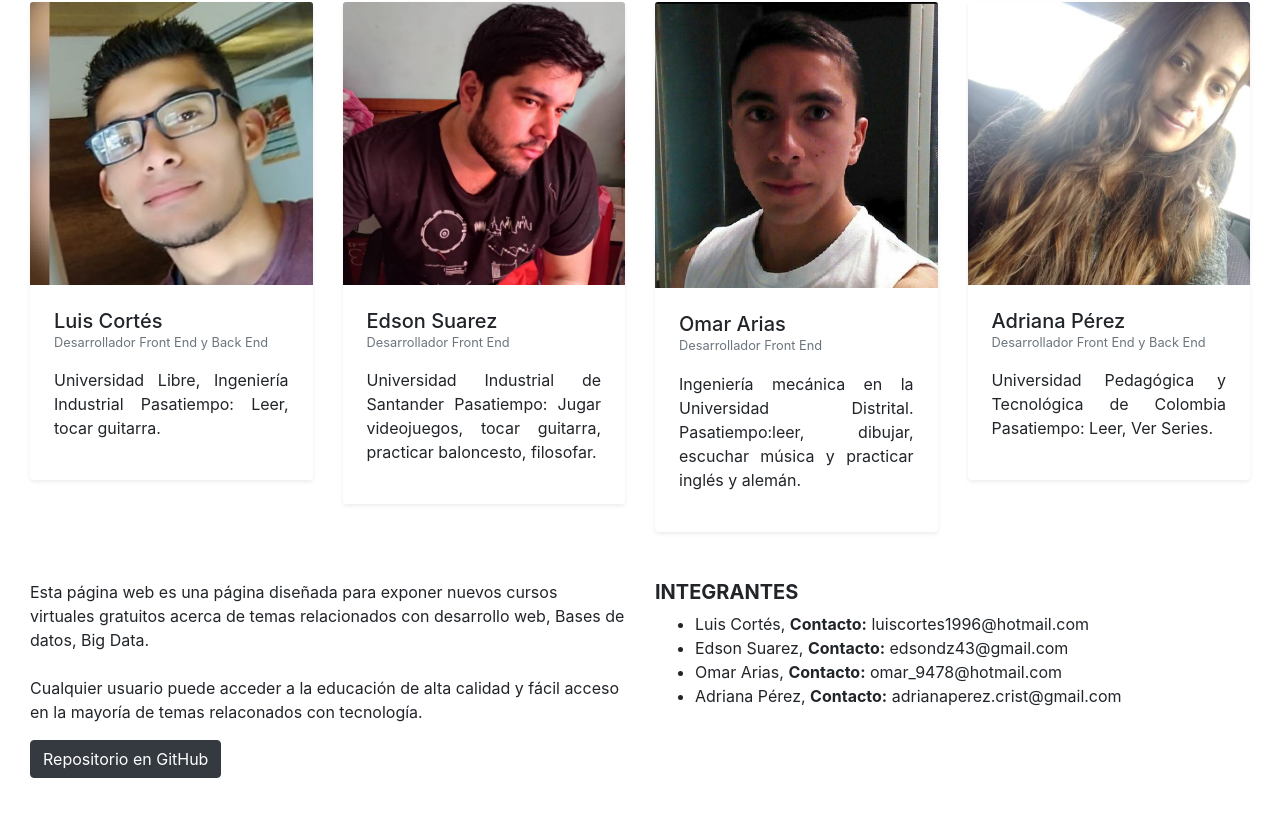
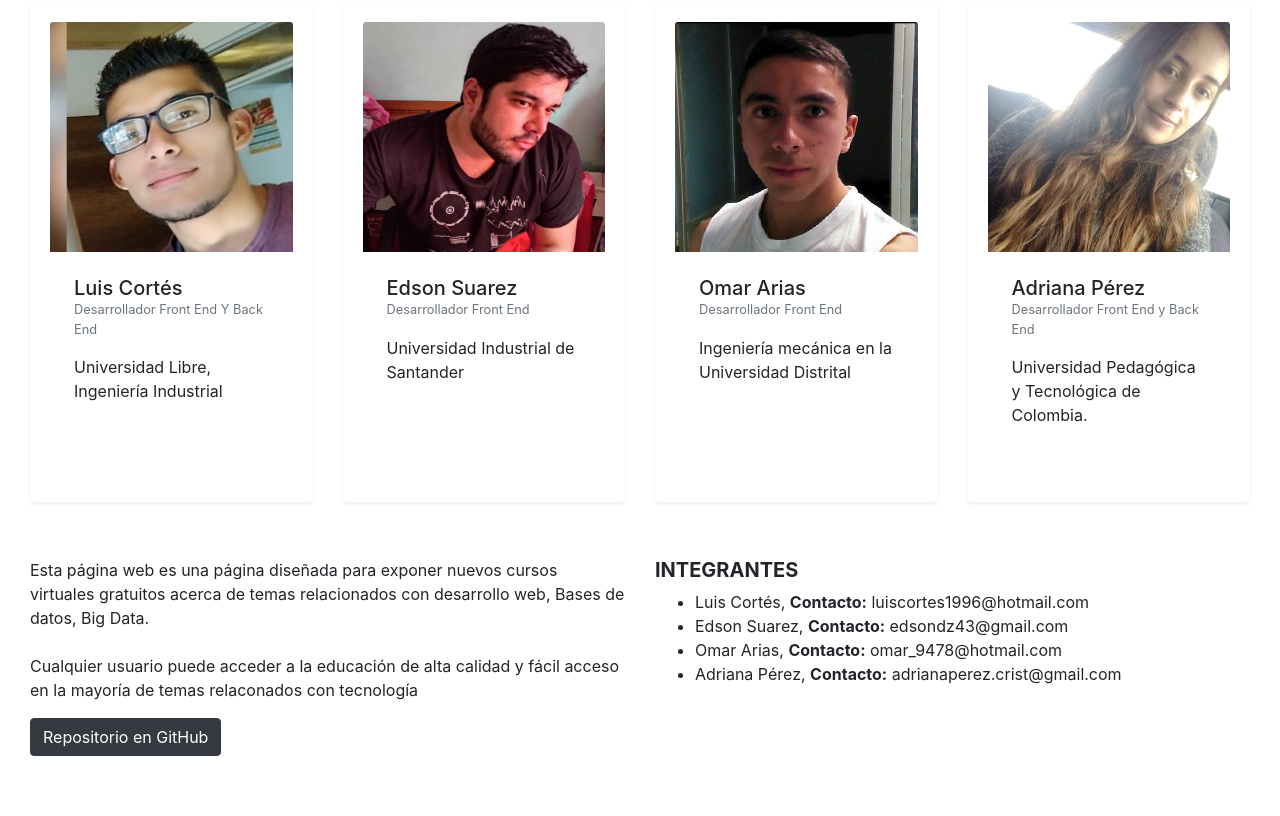
Before and after one commit to luiscortes96/semana-2-9, a Vue app: page / in a window 1280 px wide. Shown: the part 1235-2051 px from the top of the page. Built offline with nearby package versions, Linux system fonts and the light colour scheme.

Commit message:
tamaños modificados

```diff
--- a/public/index.html
+++ b/public/index.html
@@ -125,36 +125,7 @@ row pb-5 mb-4 -->
       </div>
 
 	<!-- Footer -->
-  <footer class="page-footer font-small teal pt-4 container-fluid mx-auto py-4 ">
-    <div class="container-fluid text-center text-md-left">
-      <div class="row">
-        <div class="col-md-6 mt-md-0 mt-3">
-          <p>Esta página web es una página diseñada para exponer nuevos cursos virtuales gratuitos
-                acerca de temas relacionados con desarrollo web, Bases de datos, Big Data.  <br> <br>
-                Cualquier usuario puede acceder a la educación de alta calidad y fácil acceso
-                en la mayoría de temas relaconados con tecnología.
-                <p>
-                <a href="https://github.com/luiscortes96/semana-2-9" class="btn btn-dark" role="button">Repositorio en GitHub</a>
-                </p>
-              </p>
 
-        </div>
-        <hr class="clearfix w-100 d-md-none pb-3">
-        <div class="col-md-6 mb-md-0 mb-3">
-          <h5 class="text-uppercase font-weight-bold">Integrantes</h5>
-              <ul>
-                <li> Luis Cortés, <b>Contacto:</b> luiscortes1996@hotmail.com </li>
-                <li> Edson Suarez, <b>Contacto:</b> edsondz43@gmail.com </li>
-                <li> Omar Arias, <b>Contacto:</b> omar_9478@hotmail.com </li>
-                <li> Adriana Pérez, <b>Contacto:</b> adrianaperez.crist@gmail.com </li>
-              </ul>
-
-        </div>
-      </div>
-
-    </div>
-
-  </footer>
 
 
   <script src="https://cdn.jsdelivr.net/npm/vue@2/dist/vue.js"></script>
--- a/src/App.vue
+++ b/src/App.vue
@@ -1,52 +1,54 @@
 <template>
   <div id="app">
 
-  <div id="team" class="row row-cols-4 row-cols-lg-4 container-fluid mx-auto py-4  ">
-  <div class="col-lg-3 col-md-6 mb-4 mb-lg-0" v-for="(item, index) of team" :key="index">
-  <TeamCard v-bind:member="item"></TeamCard>
-
+  <div id="team" class="row row-cols-1 row-cols-lg-6  row-cols-sm-2 container-fluid mx-auto py-4 mx-2">
+    <div class="col-lg-3 col-md-6 mb-4 mb-lg-0 "  v-for="(item, index) of team" :key="index">
+      <TeamCard v-bind:member="item"></TeamCard>
+    </div>
   </div>
-  </div>
+  <footer-page> </footer-page>
   </div>
 
 </template>
 
 <script>
+import FooterPage from './components/FooterPage.vue'
 
 import TeamCard from './components/TeamCard.vue'
 
 export default {
   name: 'App',
   components:{
-    TeamCard
+    TeamCard,
+    FooterPage
   },
   data(){
     return{
        team:[ {
             codigo: 1,
             nombre: 'Luis Cortés',
-            descripcion: 'Universidad Libre, Ingeniería Industrial Pasatiempo: Leer, tocar guitarra.',
-            rol: 'Desarrollador Front End y Back End',
+            descripcion: 'Universidad Libre, Ingeniería Industrial',
+            rol: 'Desarrollador Front End Y Back End',
             image: './img/Luis.jpg'
             },
             {
             codigo: 2,
             nombre: 'Edson Suarez',
-            descripcion: 'Universidad Industrial de Santander Pasatiempo: Jugar videojuegos, tocar guitarra, practicar baloncesto, filosofar.',
+            descripcion: 'Universidad Industrial de Santander',
             rol: 'Desarrollador Front End',
             image: './img/Edson.jpg'
             },
             {
             codigo: 3,
             nombre: 'Omar Arias',
-            descripcion: 'Ingeniería mecánica en la Universidad Distrital. Pasatiempo:leer, dibujar, escuchar música y practicar inglés y alemán.',
+            descripcion: 'Ingeniería mecánica en la Universidad Distrital',
             rol: 'Desarrollador Front End',
             image: './img/omar.png'
             },
             {
             codigo: 4,
             nombre: 'Adriana Pérez',
-            descripcion: 'Universidad Pedagógica y Tecnológica de Colombia Pasatiempo: Leer, Ver Series.',
+            descripcion: 'Universidad Pedagógica y Tecnológica de Colombia.',
             rol: 'Desarrollador Front End y Back End',
             image: './img/Adriana.jpg'
             }
--- /dev/null
+++ b/src/components/FooterPage.vue
@@ -0,0 +1,47 @@
+ <template>
+     <div>
+        <footer class="page-footer font-small teal pt-4 container-fluid mx-auto py-4 mt-2 ">
+            <div class="container-fluid text-center text-md-left">
+                <div class="row">
+                    <div class="col-md-6 mt-md-0 mt-3">
+                         <p>Esta página web es una página diseñada para exponer nuevos cursos virtuales gratuitos
+                            acerca de temas relacionados con desarrollo web, Bases de datos, Big Data.  <br> <br>
+                            Cualquier usuario puede acceder a la educación de alta calidad y fácil acceso
+                            en la mayoría de temas relaconados con tecnología
+                        </p>
+                        <p>
+                        <a href="https://github.com/luiscortes96/semana-2-9" class="btn btn-dark" role="button">Repositorio en GitHub</a>
+                        </p>
+
+
+                        </div>
+                        <hr class="clearfix w-100 d-md-none pb-3">
+                        <div class="col-md-6 mb-md-0 mb-3">
+                        <h5 class="text-uppercase font-weight-bold">Integrantes</h5>
+                            <ul>
+                                <li> Luis Cortés, <b>Contacto:</b> luiscortes1996@hotmail.com </li>
+                                <li> Edson Suarez, <b>Contacto:</b> edsondz43@gmail.com </li>
+                                <li> Omar Arias, <b>Contacto:</b> omar_9478@hotmail.com </li>
+                                <li> Adriana Pérez, <b>Contacto:</b> adrianaperez.crist@gmail.com </li>
+                            </ul>
+
+                        </div>
+                    </div>
+                    </div>
+    </footer>
+
+</div>
+ </template>
+
+
+<script>
+    export default {
+        name: "FooterPage",
+
+    }
+</script>
+
+
+<style scoped>
+
+</style>
--- a/src/components/TeamCard.vue
+++ b/src/components/TeamCard.vue
@@ -2,12 +2,13 @@
 
             <!-- Card-->
 
-            <div class="card shadow-sm border-0 rounded" >
-                <div class="card-body p-0"><img :src="member.image" alt="Imagen del equipo"  class="w-100 card-img-top">
+            <div class="card shadow-sm border-0 rounded" style="height: 500px;">
+                <div class="card-body ">
+                    <img :src="member.image" alt="Imagen del equipo"  class="w-100 card-img-top h-50">
                     <div class="p-4">
                         <h5 class="mb-0">{{member.nombre}}</h5>
                         <p class="small text-muted"> {{member.rol}}</p>
-                        <p class="text-justify">{{member.descripcion}}</p>
+                        <p class="text-left">{{member.descripcion}}</p>
                     </div>
                 </div>
             </div>
```
Also changed, not shown: src/components/Noticias.vue (added, +45 -0 lines).
